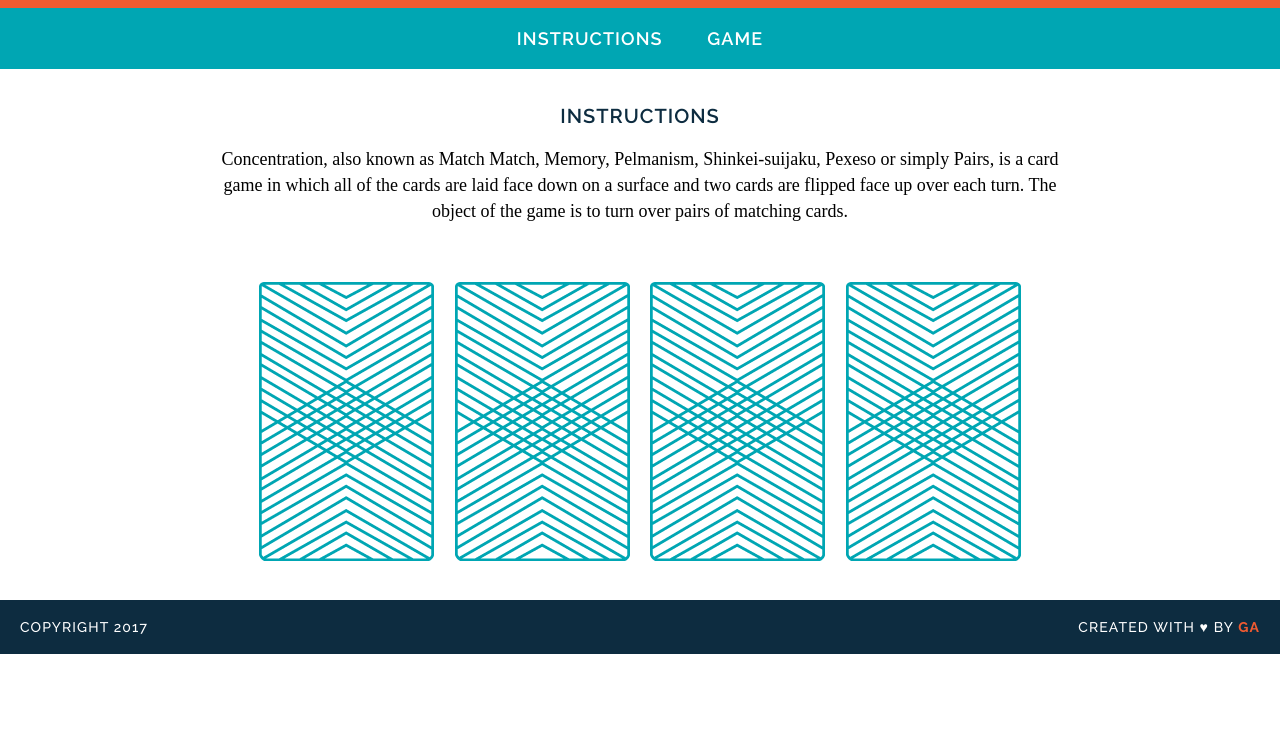
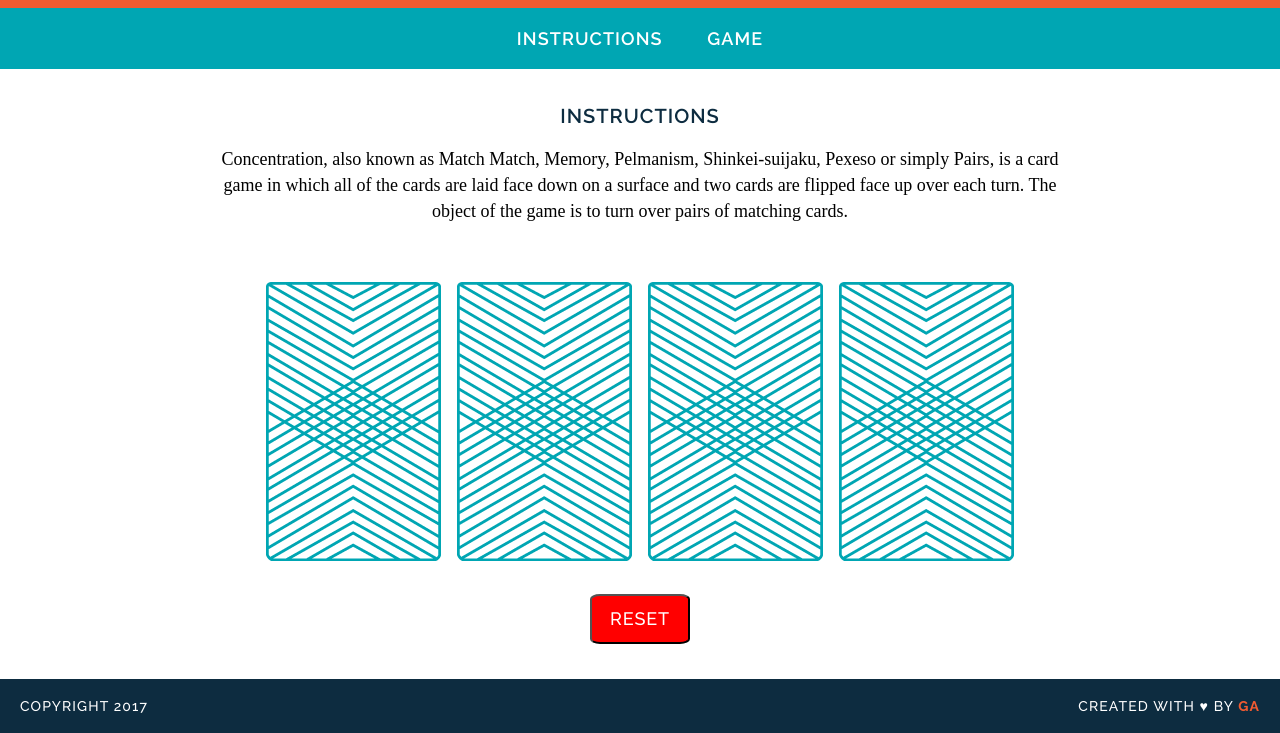
Before and after one commit to emmajphillips/wdi-fundamentals-memorygame, a plain HTML site: page memory-game/index.html in a window 1280 px wide. Shown: the part 105-838 px from the top of the page. Before the commit the page ends 800 px from the top, so only its background shows below. Drawn offline with Linux system fonts and the light colour scheme; a web font is replaced by a local one.

Commit message:
created game logic (DOM)

```diff
--- a/memory-game/css/style.css
+++ b/memory-game/css/style.css
@@ -21,7 +21,7 @@ body {
 /* =============================
 TYPOGRAPHY
 ================================ */
-h1, h2 {
+h1, h2, button {
   text-transform: uppercase;
 }
 
@@ -95,6 +95,22 @@ img {
 }
 
 /* =============================
+BUTTON
+================================ */
+button {
+  background-color: red;
+  color: white;
+  letter-spacing: 0.05em;
+  font-family: "Raleway", sans-serif;
+  font-weight: 500;
+  font-size: 18px;
+  padding: .7em 1em;
+  margin-top: 1.6em;
+  border-radius: 10%;
+}
+
+
+/* =============================
 FOOTER
 ================================ */
 footer {
--- a/memory-game/index.html
+++ b/memory-game/index.html
@@ -17,7 +17,6 @@
 		<a href="#">Game</a>
 	</nav>
 
-
 	<main>
 		<h2>Instructions</h2>
 
@@ -25,13 +24,8 @@
 			Concentration, also known as Match Match, Memory, Pelmanism, Shinkei-suijaku, Pexeso or simply Pairs, is a card game in which all of the cards are laid face down on a surface and two cards are flipped face up over each turn. The object of the game is to turn over pairs of matching cards.
 		</p>
 
-		<div>
-			<img src="images/back.png" alt="Queen of Diamonds">
-			<img src="images/back.png" alt="Queen of Hearts">
-			<img src="images/back.png" alt="King of Diamonds">
-			<img src="images/back.png" alt="King of Hearts">
-		</div>
-
+		<div id="game-board" class="board clearfix"></div>
+		<button type = "button" class = "playAgain">Reset</button>
 	</main>
 
 	<footer class="clearfix">
--- a/memory-game/js/main.js
+++ b/memory-game/js/main.js
@@ -21,6 +21,7 @@ const cards = [
 		cardImage: "images/king-of-diamonds.png"
 	}
 	];
+
 let cardsInPlay = [];
 
 function checkForMatch() {
@@ -31,17 +32,36 @@ function checkForMatch() {
 	}
 }
 
-function flipCard(cardId) {
+function flipCard() {
+	let cardId = this.getAttribute('data-id');
 	console.log("User flipped " + cards[cardId].rank);
 	console.log(cards[cardId].cardImage);
 	console.log(cards[cardId].suit);
 
 	cardsInPlay.push(cards[cardId].rank);
+	this.setAttribute('src', cards[cardId].cardImage);
 
 	if (cardsInPlay.length === 2) {
 		checkForMatch();
 	}
 }
 
-flipCard(0);
-flipCard(2);
+function createBoard() {
+	for (let i = 0; i < cards.length; i++) {
+
+		let cardElement = document.createElement('img');
+		cardElement.setAttribute('src', './images/back.png');
+		cardElement.setAttribute('data-id', i);
+		cardElement.addEventListener('click', flipCard);
+		document.querySelector('#game-board').appendChild(cardElement);
+	}
+}
+
+function reload() {
+	document.querySelector('#game-board').reset();
+}
+
+createBoard();
+
+let reset = document.querySelector('button');
+reset.addEventListener('click', reload);
```
